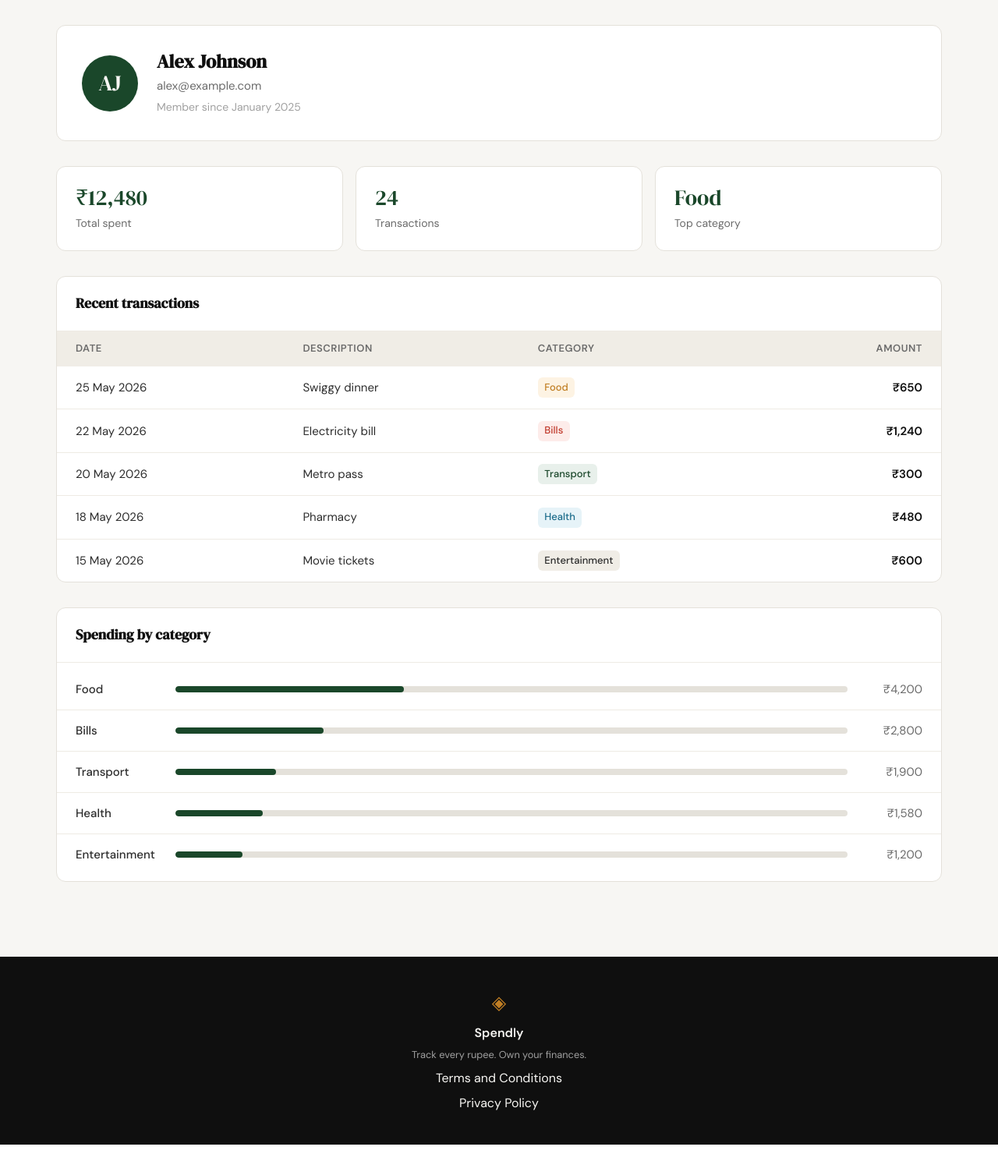
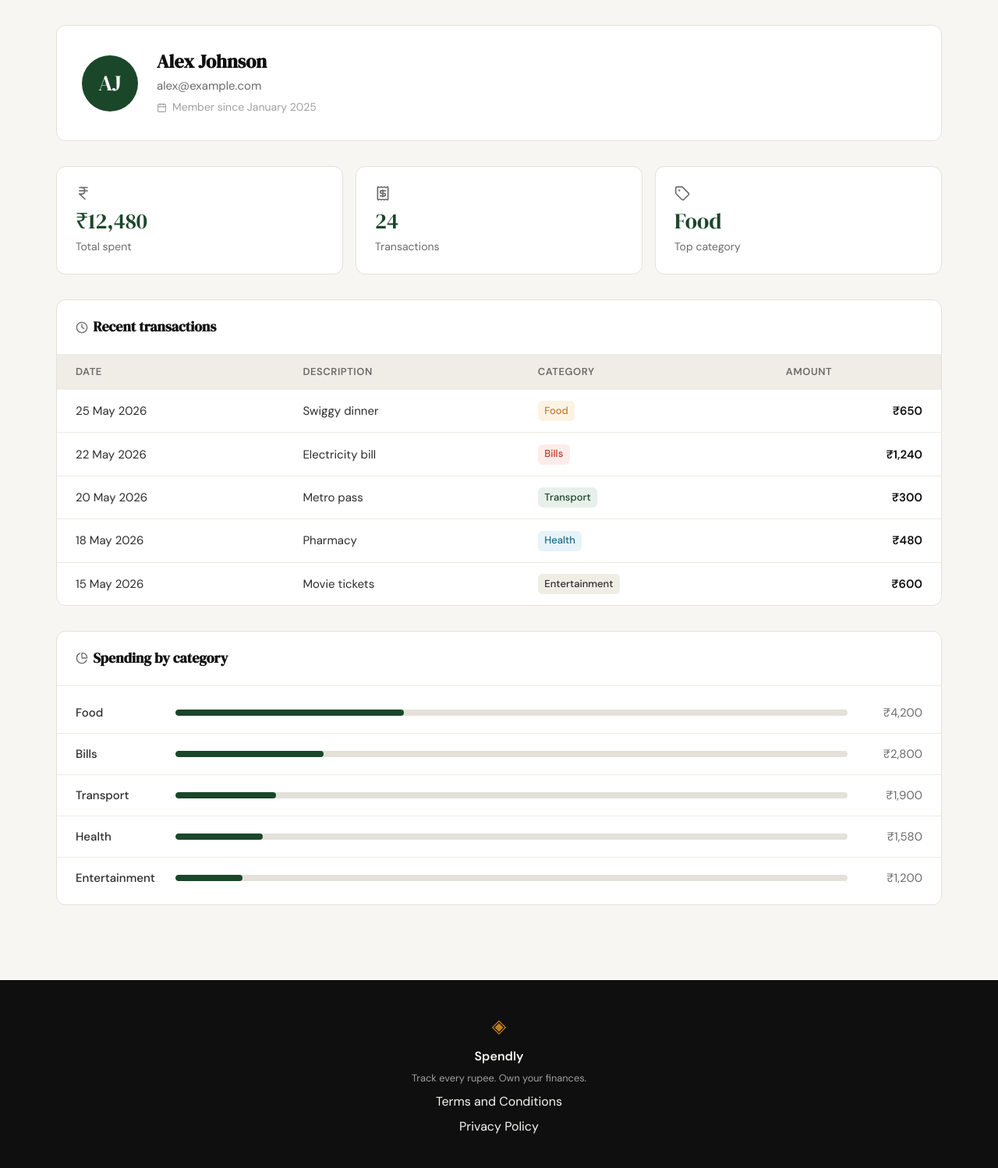
Before and after one commit to khadar786/claudepractice, a Flask app: page /profile in a window 1280 px wide. Shown: the part 61-1559 px from the top of the page at 78% size. Before the commit the page ends 1529 px from the top, so only its background shows below. Run offline with Flask 3, Linux system fonts and the light colour scheme; the visitor is signed in with stand-in values (Sample User, id 1).

Commit message:
new changes profile page

```diff
--- a/static/css/profile.css
+++ b/static/css/profile.css
@@ -113,6 +113,9 @@
     font-family: var(--font-display);
     font-size: 1.125rem;
     color: var(--ink);
+    display: flex;
+    align-items: center;
+    gap: 0.4rem;
 }
 
 .transaction-table {
@@ -221,6 +224,30 @@
 }
 
 /* ------------------------------------------------------------------ */
+/* Inline-style removal                                                */
+/* ------------------------------------------------------------------ */
+
+.th-right { text-align: right; }
+
+/* ------------------------------------------------------------------ */
+/* Lucide icon sizing                                                  */
+/* ------------------------------------------------------------------ */
+
+.stat-icon    { width: 20px; height: 20px; color: var(--ink-muted); margin-bottom: 0.25rem; }
+.section-icon { width: 16px; height: 16px; color: var(--ink-muted); }
+.meta-icon    { width: 13px; height: 13px; color: var(--ink-faint); vertical-align: middle; margin-right: 0.2rem; }
+
+/* ------------------------------------------------------------------ */
+/* Tabular figures on all numeric output                               */
+/* ------------------------------------------------------------------ */
+
+.stat-value,
+.transaction-table .amount,
+.category-amount {
+    font-variant-numeric: tabular-nums;
+}
+
+/* ------------------------------------------------------------------ */
 /* Responsive                                                          */
 /* ------------------------------------------------------------------ */
 
--- a/templates/base.html
+++ b/templates/base.html
@@ -46,5 +46,7 @@
 
     <script src="{{ url_for('static', filename='js/main.js') }}"></script>
     {% block scripts %}{% endblock %}
+    <script src="https://unpkg.com/lucide@latest"></script>
+    <script>lucide.createIcons();</script>
 </body>
 </html>
--- a/templates/profile.html
+++ b/templates/profile.html
@@ -16,21 +16,27 @@
         <div class="profile-info">
             <h1 class="profile-name">{{ user.name }}</h1>
             <p class="profile-email">{{ user.email }}</p>
-            <p class="profile-meta">Member since {{ user.member_since }}</p>
+            <p class="profile-meta">
+                <i data-lucide="calendar" class="meta-icon"></i>
+                Member since {{ user.member_since }}
+            </p>
         </div>
     </div>
 
     <!-- Summary stats -->
     <div class="stats-row">
         <div class="stat-card">
+            <i data-lucide="indian-rupee" class="stat-icon"></i>
             <span class="stat-value">{{ stats.total_spent }}</span>
             <span class="stat-label">Total spent</span>
         </div>
         <div class="stat-card">
+            <i data-lucide="receipt" class="stat-icon"></i>
             <span class="stat-value">{{ stats.transaction_count }}</span>
             <span class="stat-label">Transactions</span>
         </div>
         <div class="stat-card">
+            <i data-lucide="tag" class="stat-icon"></i>
             <span class="stat-value">{{ stats.top_category }}</span>
             <span class="stat-label">Top category</span>
         </div>
@@ -39,7 +45,10 @@
     <!-- Transaction history -->
     <div class="transactions-section">
         <div class="section-header">
-            <h2 class="section-title">Recent transactions</h2>
+            <h2 class="section-title">
+                <i data-lucide="clock" class="section-icon"></i>
+                Recent transactions
+            </h2>
         </div>
         <table class="transaction-table">
             <thead>
@@ -47,7 +56,7 @@
                     <th>Date</th>
                     <th>Description</th>
                     <th>Category</th>
-                    <th style="text-align: right">Amount</th>
+                    <th class="th-right">Amount</th>
                 </tr>
             </thead>
             <tbody>
@@ -68,7 +77,10 @@
     <!-- Category breakdown -->
     <div class="category-breakdown">
         <div class="section-header">
-            <h2 class="section-title">Spending by category</h2>
+            <h2 class="section-title">
+                <i data-lucide="pie-chart" class="section-icon"></i>
+                Spending by category
+            </h2>
         </div>
         <div class="category-list">
             {% for c in categories %}
```
Also changed, not shown: .claude/skills/frontend-design/SKILL.md.
